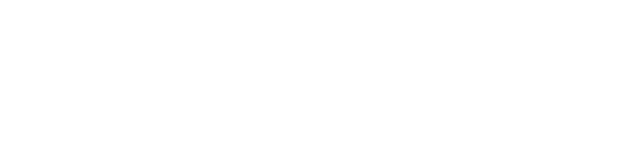
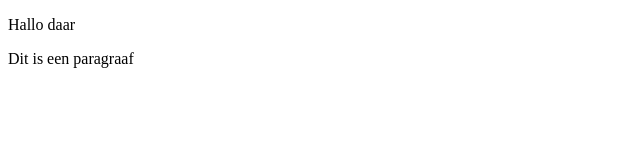
Before and after one commit to novaeeken/git-workshop-demo-2021-08, a plain HTML site: page index.html in a window 1280 px wide. Shown: the whole page, without its empty margins (0-640 px from the left). Drawn offline with Linux system fonts and the light colour scheme.

Commit message:
Paragrafen toegevoegd

```diff
--- a/index.html
+++ b/index.html
@@ -5,6 +5,7 @@
     <title>Title</title>
 </head>
 <body>
-
+    <p>Hallo daar</p>
+<p>Dit is een paragraaf</p>
 </body>
 </html>
```
